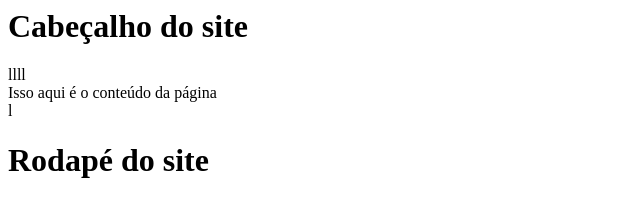
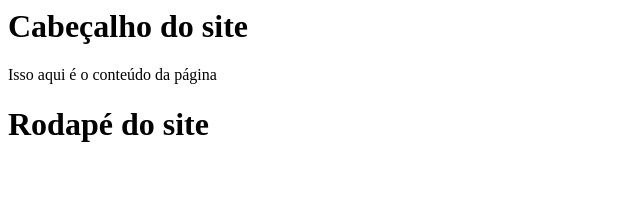
Before and after one commit to zezinhogit/curso-git, a plain HTML site: page index.html in a window 1280 px wide. Shown: the whole page, without its empty margins (0-640 px from the left). Drawn offline with Linux system fonts and the light colour scheme.

Commit message:
zerando o index

```diff
--- a/index.html
+++ b/index.html
@@ -4,11 +4,11 @@
   </head>
   <body>
     <h1>Cabeçalho do site</h1>
-  llll
+
     <div>
       Isso aqui é o conteúdo da página
     </div>
-  l
+
     <h1>Rodapé do site</h1>
   </body>
 </html>
```
Lines whose indentation alone changed are shown as unchanged.
